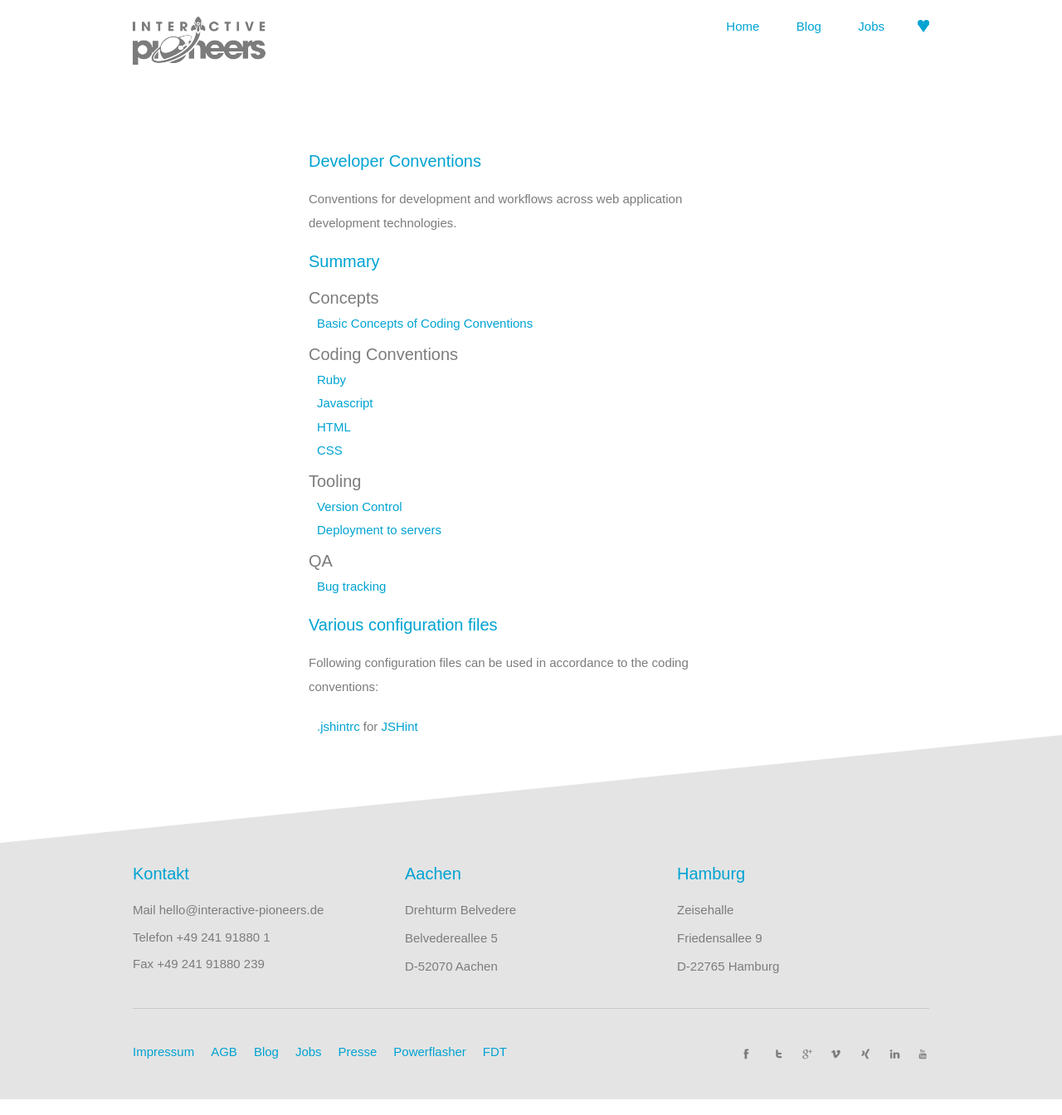
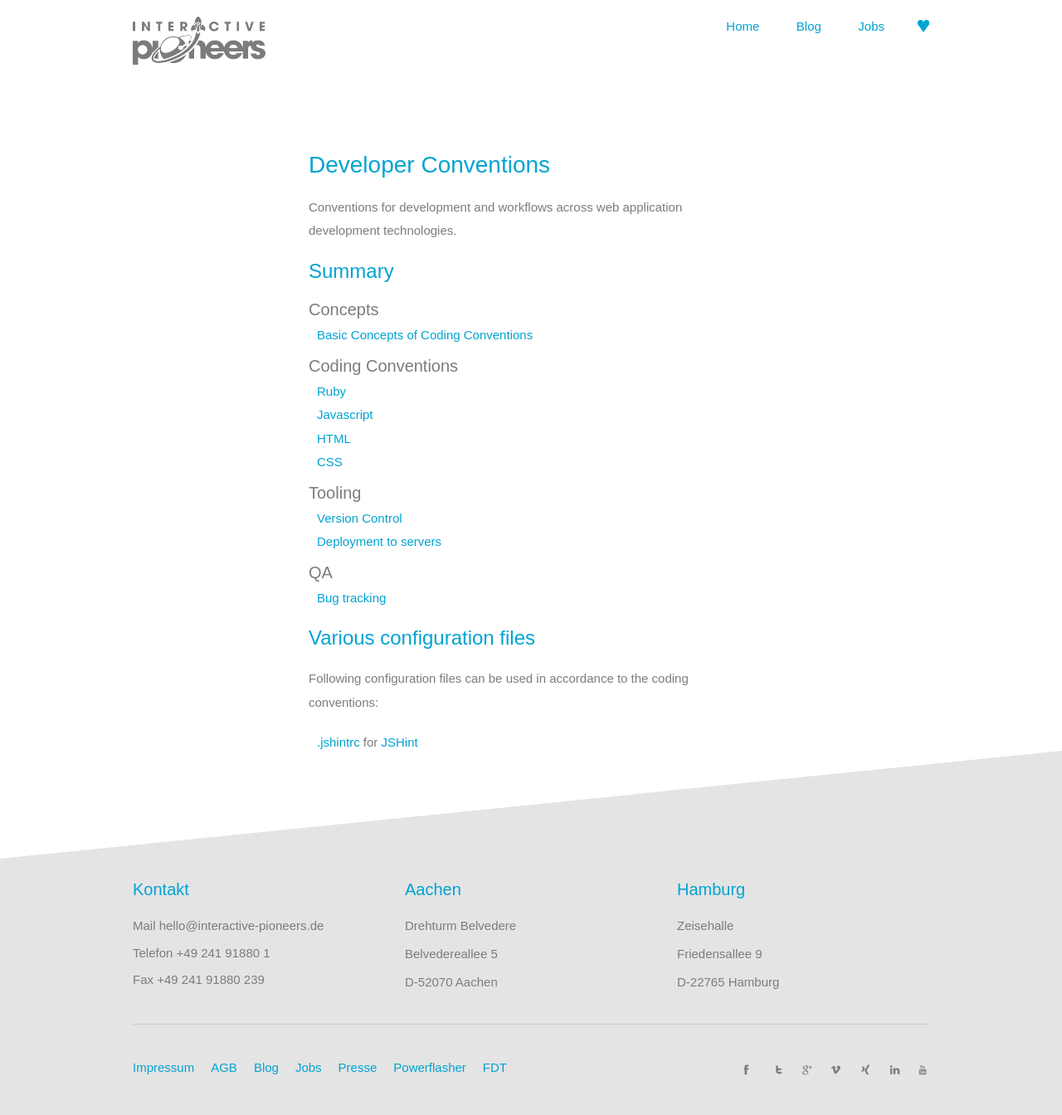
Before and after one commit to interactive-pioneers/conventions, a Jekyll site: the page built from index.html, in a window 1280 px wide. Shown: the whole page at 83% size. Built offline with Jekyll 4.4.1, drawn with Linux system fonts in a browser that asks for light colours; Markdown is read by kramdown in place of the engine named in the settings.

Commit message:
Increase headline font-sizes

```diff
--- a/styles/_conventions.scss
+++ b/styles/_conventions.scss
@@ -1,5 +1,13 @@
 .conventions {
   margin-bottom: 150px;
+
+  h1 {
+    font-size: 1.75rem;
+  }
+
+  h2 {
+    font-size: 1.5rem;
+  }
 
   ul {
     margin: 0 0 10px;
```
